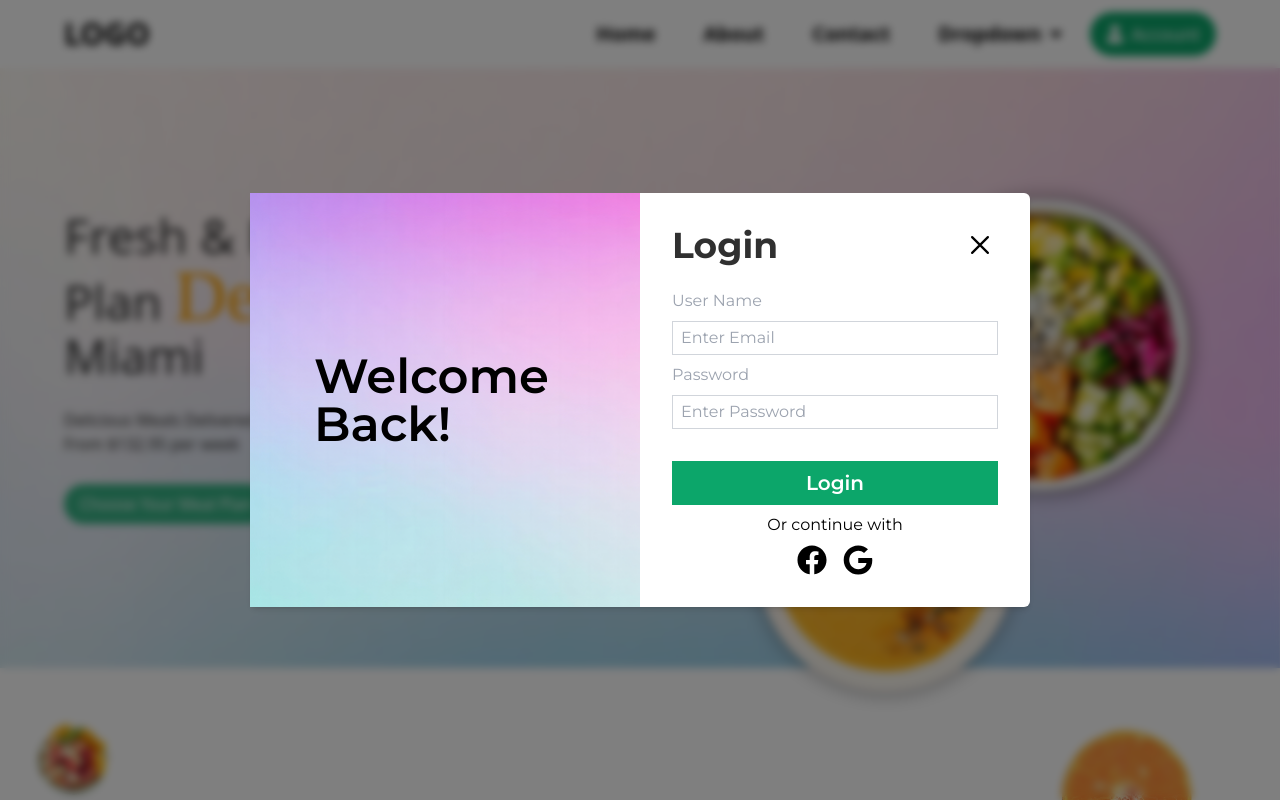
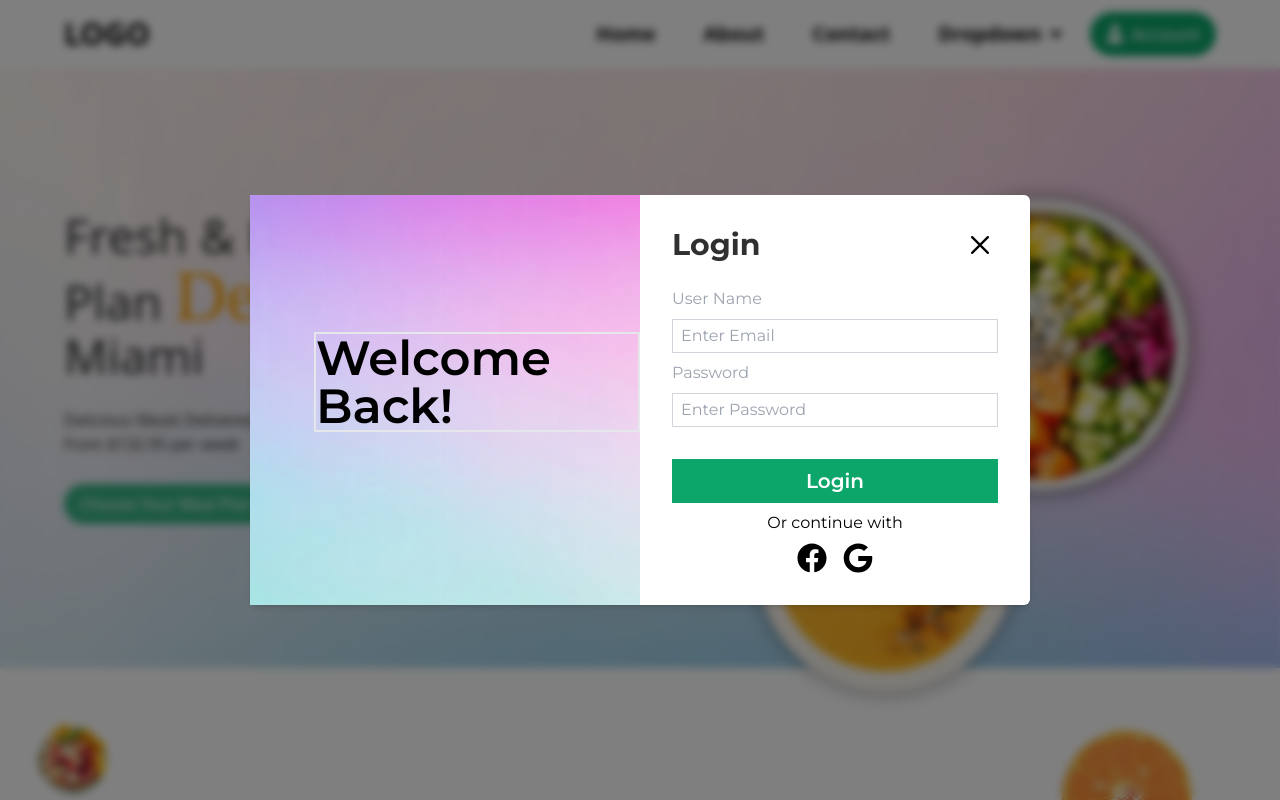
Before and after one commit to nirvanaemploye/template_restaurant2, a React (Vite) app: page /home in a window 1280 px wide. Both pictures are taken after a click on the button "Account". Shown: the top 800 px of the page. Built offline with nearby package versions, Linux system fonts and the light colour scheme; a web font is replaced by a local one.

Commit message:
Modifid Templat update

```diff
--- a/src/Componets/Shared/Navbar/Navbar.jsx
+++ b/src/Componets/Shared/Navbar/Navbar.jsx
@@ -5,7 +5,7 @@ import ResponsiveMenu from "./ResponsiveMenu";
 import { useState } from "react";
 
 const navlink = [
-  { id: 1, name: "Home", link: "/home" },
+  { id: 1, name: "Home", link: "/" },
   { id: 2, name: "About", link: "/about" },
   { id: 3, name: "Contact", link: "/contact" },
 ];
--- a/src/popup/Popup.jsx
+++ b/src/popup/Popup.jsx
@@ -17,18 +17,20 @@ const Popup = ({ showPopup, setShowPopup }) => {
       {showPopup && (
         <div>
           <div className="h-screen w-screen fixed top-0 left-0 bg-black/50 z-50 backdrop-blur-sm font-montserrat">
-            <div className="fixed top-1/2 left-1/2 -translate-x-1/2 -translate-y-1/2 shadow-md bg-white rounded-md duration-200 lg:w-[780px] w-[300px] grid grid-cols-1 md:grid-cols-2">
+            <div className="fixed top-1/2 left-1/2 -translate-x-1/2 -translate-y-1/2 shadow-md bg-white rounded-md duration-200 lg:w-[780px] w-[300px] grid grid-cols-1 lg:grid-cols-2">
               <div
                 style={bgStyle}
-                className="flex items-center justify-center ps-16 text-5xl font-semibold text-black"
+                className="relative ps-16 text-5xl font-semibold text-black hidden lg:block"
               >
-                <p>Welcome Back!</p>
+                <p className="absolute top-1/3 border-2 my-auto">Welcome Back!</p>
               </div>
-              <div className="p-8">
+
+              {/* Form DiV  */}
+              <div className="lg:p-8 p-6">
                 {/* Header Section */}
                 <div className="flex items-center justify-between">
                   <div>
-                    <h1 className="text-4xl font-bold text-dark">Login</h1>
+                    <h1 className="text-3xl font-bold text-dark">Login</h1>
                   </div>
                   <div>
                     <IoCloseOutline
```
